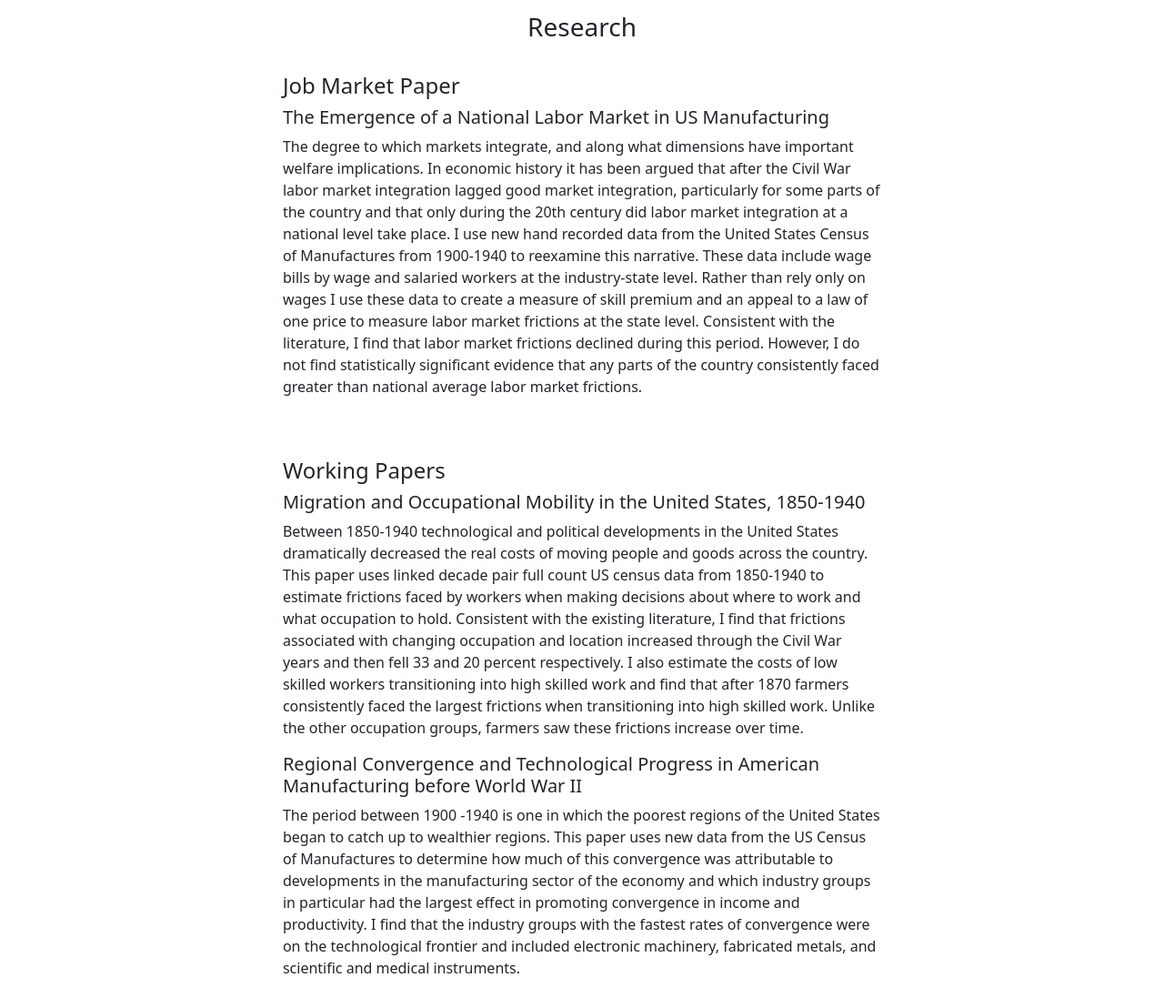
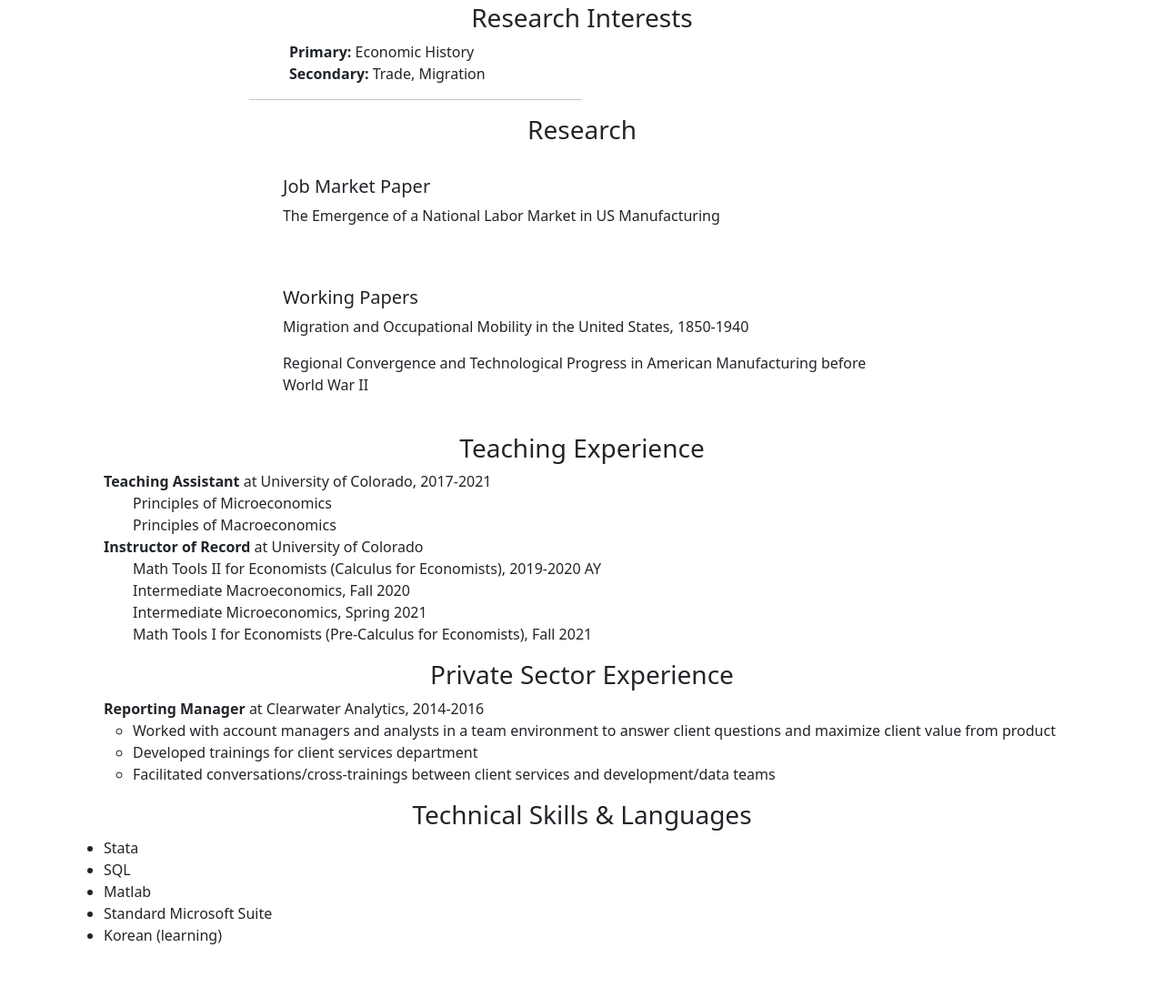
Before and after one commit to matthurtr/matthurt.github.io, a website: page cv.html in a window 1280 px wide. Shown: the part 322-1430 px from the top of the page at 91% size. After the commit the page ends 1378 px from the top, so only its background shows below. Drawn offline with nearby package versions, Linux system fonts and the light colour scheme.

Commit message:
Update cv.html

```diff
--- a/cv.html
+++ b/cv.html
@@ -5,12 +5,11 @@
         <meta name="viewport" content="width=device-width, initial-scale=1" />
         <meta name="description" content="" />
         <meta name="author" content="" />
-
-	    <style>
-ul.no-bullets {
-  list-style-type: none;
-}
-</style>
+<style>
+	ul.nobul {
+	list-style-type:none;
+	}
+	    </style>
         <title> CV | Matthew Hurt </title>
         <!-- Favicon-->
         <link rel="icon" type="image/x-icon" href="dist/assets/favicon.ico" />
@@ -35,12 +34,12 @@ ul.no-bullets {
         </nav>
         <!-- Page content-->
         <div class="container">
-		<!--Education-->>
+		<!--Education-->
             <div class="row" style = "max-width: 80ch; margin-left: auto; margin-right: auto;">
             <div class="col-xs-12 col-md-12 no-padding">
                 <p style="text-align: center;">
                     <br>
-                    <a href="Hurt_CV.pdf">Click here to download CV as a PDF</a>
+			<a href="Hurt_CV.pdf" class="btn btn-outline-secondary">CV as a PDF</a>
                     <br>
                 </p>
             </div>
@@ -49,22 +48,22 @@ ul.no-bullets {
                     <h6>Ph.D., Economics, University of Colorado Boulder, May 2022 (Expected)</h6>
                     <h6>M.A., Economics, University of Colorado Boulder, May 2019</h6>
 		    <h6>B.S., Mathematics, Bosite State University, May 2017 </h6>
-		    <h6>B.S., Economics, University of Idaho (<i> magna cum laude </i>), May 2014</h6>
+		    <h6>B.S., Economics, University of Idaho (<i>magna cum laude</i>), May 2014</h6>
                     <br>
 		    </div>
 <hr style="width:100%">
 
 
-<!--Research Interests->
+<!--Research Interests-->
   <div class="col-xs-12 col-md-12 no-padding">
 <h3 style="text-align:center;"> Research Interests </h3>
- <ul>
+ <ul class="nobul">
   <li> <b> Primary: </b> Economic History </li>
   <li> <b> Secondary: </b> Trade, Migration </li>
  </ul>
  </div>
+<!--.Research Interests-->
 
-<!--.Research Interests->
 <hr style="width:50%">
 
 <!--Research-->
@@ -72,28 +71,70 @@ ul.no-bullets {
 <h3 style="text-align:center;">Research</h3>
 
  <div class="row justify-content-center align-items-center", style="padding:25px">
-<h4>Job Market Paper</h4>
-<h5> The Emergence of a National Labor Market in US Manufacturing </h5>
+<h5>Job Market Paper</h5>
+<p> The Emergence of a National Labor Market in US Manufacturing </p>
 <br />
-<p> The degree to which markets integrate, and along what dimensions have important welfare implications. In economic history it has been argued that after the Civil War labor market integration lagged good market integration, particularly for some parts of the country and that only during the 20th century did labor market integration at a national level take place. I use new hand recorded data from the United States Census of Manufactures from 1900-1940 to reexamine this narrative. These data include wage bills by wage and salaried workers at the industry-state level. Rather than rely only on wages I use these data to create a measure of skill premium and an appeal to a law of one price to measure labor market frictions at the state level. Consistent with the literature, I find that labor market frictions declined during this period. However, I do not find statistically significant evidence that any parts of the country consistently faced greater than national average labor market frictions.</p>
 </div>
 
  <div class="row justify-content-center align-items-center", style="padding:25px">
-<h4>Working Papers </h4>
-<h5>Migration and Occupational Mobility in the United States, 1850-1940</h5>
+<h5>Working Papers </h5>
+<p>Migration and Occupational Mobility in the United States, 1850-1940</p>
+
+<p>Regional Convergence and Technological Progress in American Manufacturing before World War II</p>
 <br />
-<p>Between 1850-1940 technological and political developments in the United States dramatically decreased the real costs of moving people and goods across the country. This paper uses linked decade pair full count US census data from 1850-1940 to estimate frictions faced by workers when making decisions about where to work and what occupation to hold. Consistent with the existing literature, I find that frictions associated with changing occupation and location
-increased through the Civil War years and then fell 33 and 20 percent respectively. I also estimate the costs of low skilled workers transitioning into high skilled work and find that after 1870 farmers consistently faced the largest frictions when transitioning into high skilled work. Unlike the other occupation groups, farmers saw these frictions increase over time.</p>
-<br />
-<br />
-<br />
-<h5>Regional Convergence and Technological Progress in American Manufacturing before World War II</h5>
-<br />
-<p>The period between 1900 -1940 is one in which the poorest regions of the United States began to catch up to wealthier regions. This paper uses new data from the US Census of Manufactures to determine how much of this convergence was attributable to developments in the manufacturing sector of the economy and which industry groups in particular had the largest effect in promoting convergence in income and productivity. I find that the industry groups with the fastest rates of convergence were on the technological frontier and included electronic machinery, fabricated metals, and scientific and medical instruments.  </p>
  </div>
 </div>
 		</div>
 <!-- .Research -->
+<!-- Teaching Experience -->
+ <div class="col-xs-12 col-md-12 no-padding">
+<h3 style="text-align:center;"> Teaching Experience </h3>
+ <ul class="nobul">
+  <li> <b> Teaching Assistant </b> at University of Colorado, 2017-2021</li>
+	 <ul class="nobul">
+		 <li> Principles of Microeconomics</li>
+		 <li> Principles of Macroeconomics </li>
+	 </ul>
+  <li> <b>Instructor of Record </b> at University of Colorado </li>
+	<ul class="nobul">
+		 <li> Math Tools II for Economists (Calculus for Economists), 2019-2020 AY</li>
+		 <li> Intermediate Macroeconomics, Fall 2020 </li>
+		 <li>Intermediate Microeconomics, Spring 2021 </li>
+		 <li> Math Tools I for Economists (Pre-Calculus for Economists), Fall 2021 </li>
+	 </ul>
+ </ul>
+ </div>
+<!-- .Teaching Experience -->
+
+<!-- Private Sector Experience -->
+ <div class="col-xs-12 col-md-12 no-padding">
+<h3 style="text-align:center;"> Private Sector Experience </h3>
+ <ul class="nobul">
+  <li> <b> Reporting Manager </b> at Clearwater Analytics, 2014-2016</li>
+	 <ul>
+		 <li> Worked with account managers and analysts in a team environment to answer client questions and maximize client value from product</li>
+		 <li> Developed trainings for client services department</li>
+		 <li> Facilitated conversations/cross-trainings between client services and development/data teams </li>
+	 </ul>
+ </ul>
+ </div>
+<!-- .Private Sector Experience -->
+
+
+<!-- Technical Skills & Languages -->
+ <div class="col-xs-12 col-md-12 no-padding">
+<h3 style="text-align:center;"> Technical Skills & Languages </h3>
+ <ul >
+  <li> Stata </li>
+	 <li> SQL </li>
+	 <li> Matlab </li>
+	 <li> Standard Microsoft Suite </li>
+	 <li> Korean (learning)</li>
+ </ul>
+ </div>
+<!-- .Technical Skills & Languages -->
+
+
 
         <!-- Bootstrap core JS-->
         <script src="https://cdn.jsdelivr.net/npm/bootstrap@5.1.3/dist/js/bootstrap.bundle.min.js"></script>
```
